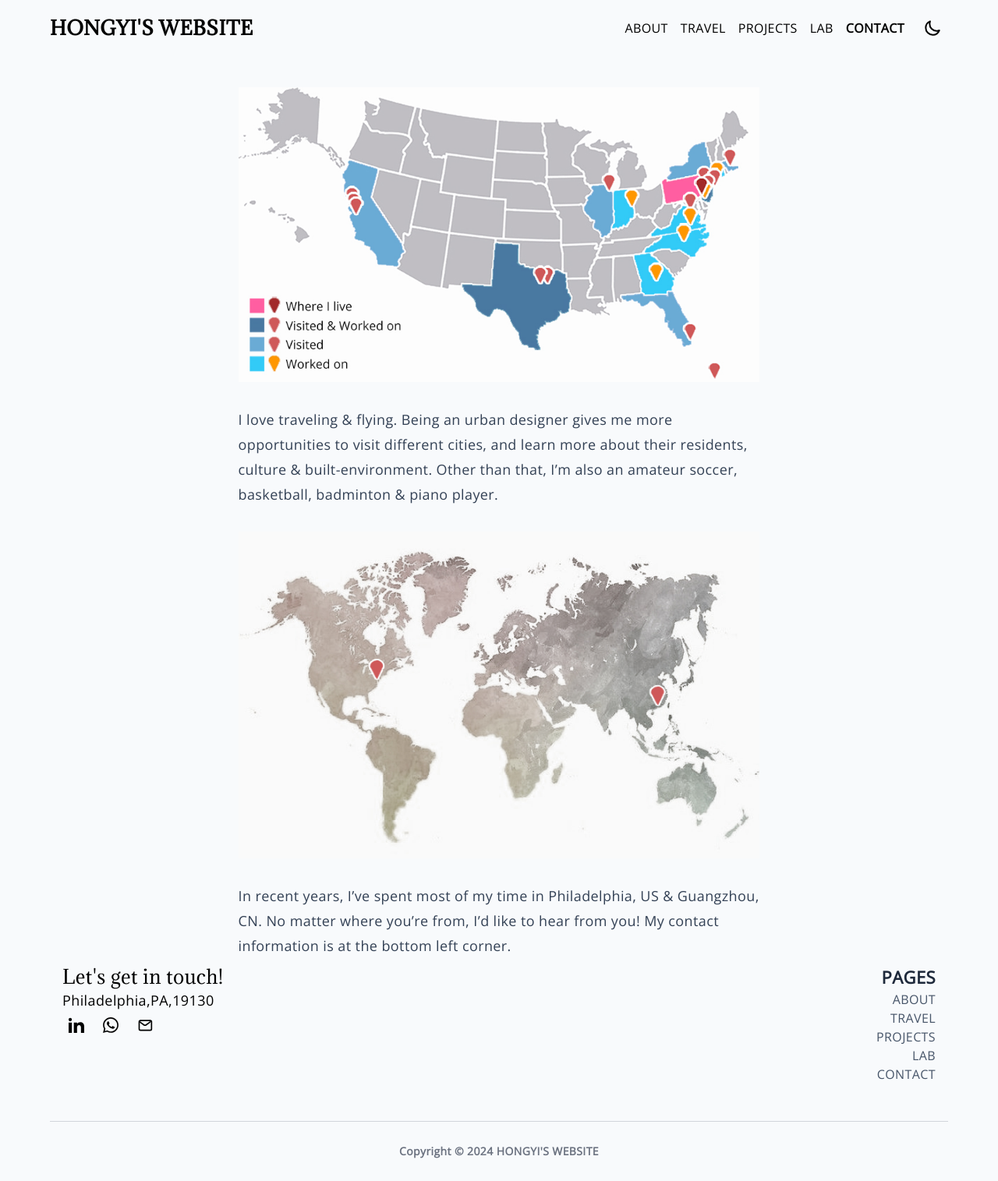
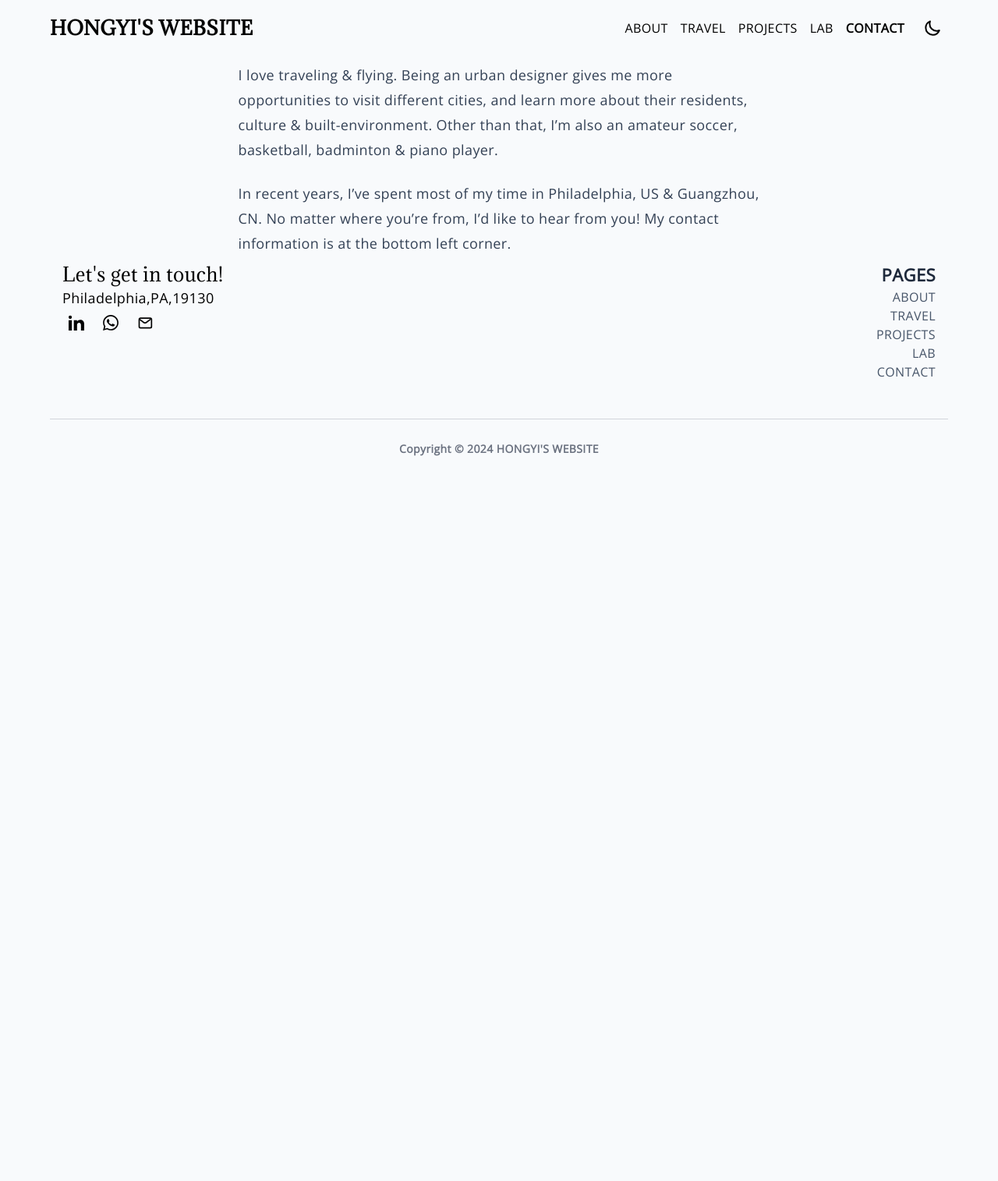
Before and after one commit to hongyili-hl/hongyili-hl.github.io, a Jekyll site: the page built from tags.md, in a window 1280 px wide. Shown: the whole page at 78% size. Built offline with Jekyll 4.4.1, drawn with Linux system fonts in a browser that asks for light colours; after the commit the page ends 900 px from its top, so only the background shows below that.

Commit message:
Update tags.md

```diff
--- a/tags.md
+++ b/tags.md
@@ -4,10 +4,6 @@ layout: contact
 permalink: /contact/
 ---
 
-![Footprint Map](/assets/images/Footprint Map.jpg)
-
 I love traveling & flying. Being an urban designer gives me more opportunities to visit different cities, and learn more about their residents, culture & built-environment. Other than that, I’m also an amateur soccer, basketball, badminton & piano player.
 
-![Location Map](/assets/images/Location Map.jpg)
-
 In recent years, I've spent most of my time in Philadelphia, US & Guangzhou, CN. No matter where you're from, I'd like to hear from you! My contact information is at the bottom left corner.
```
